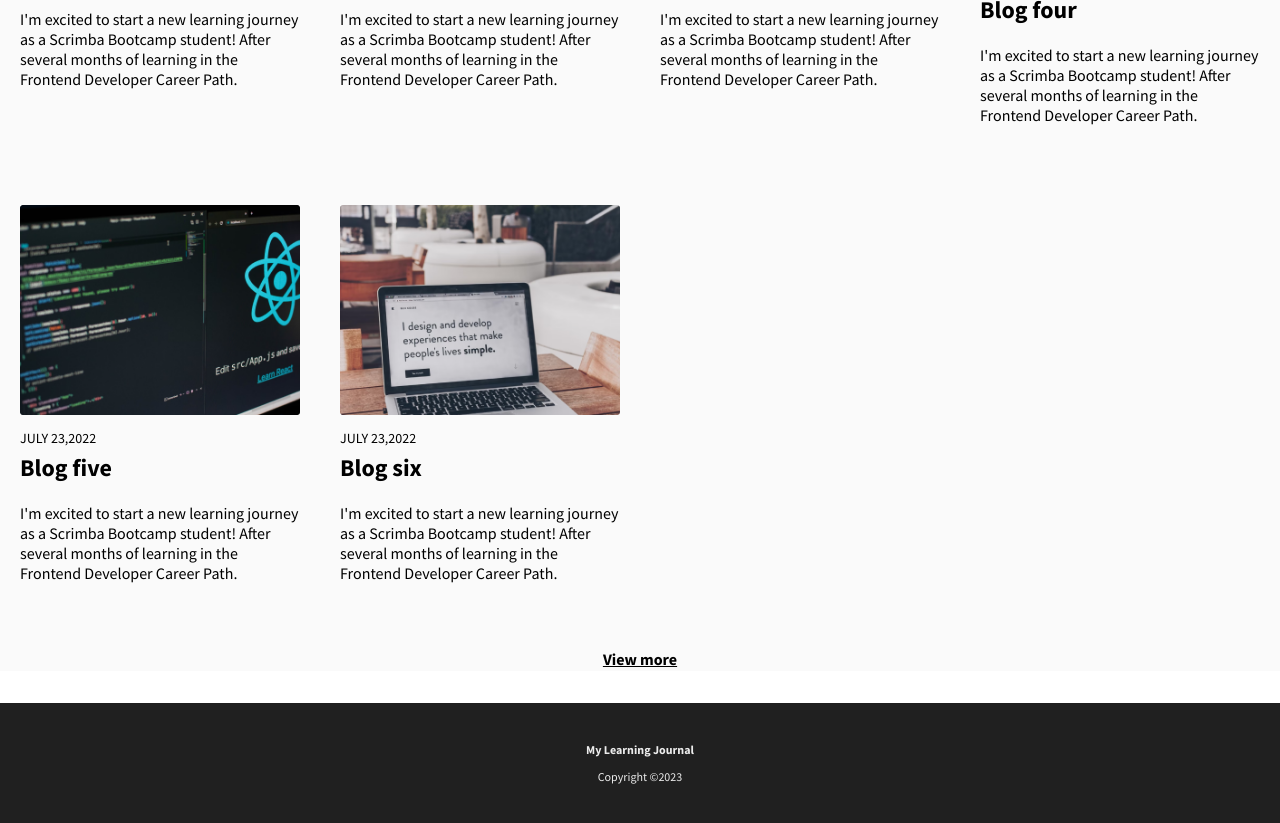
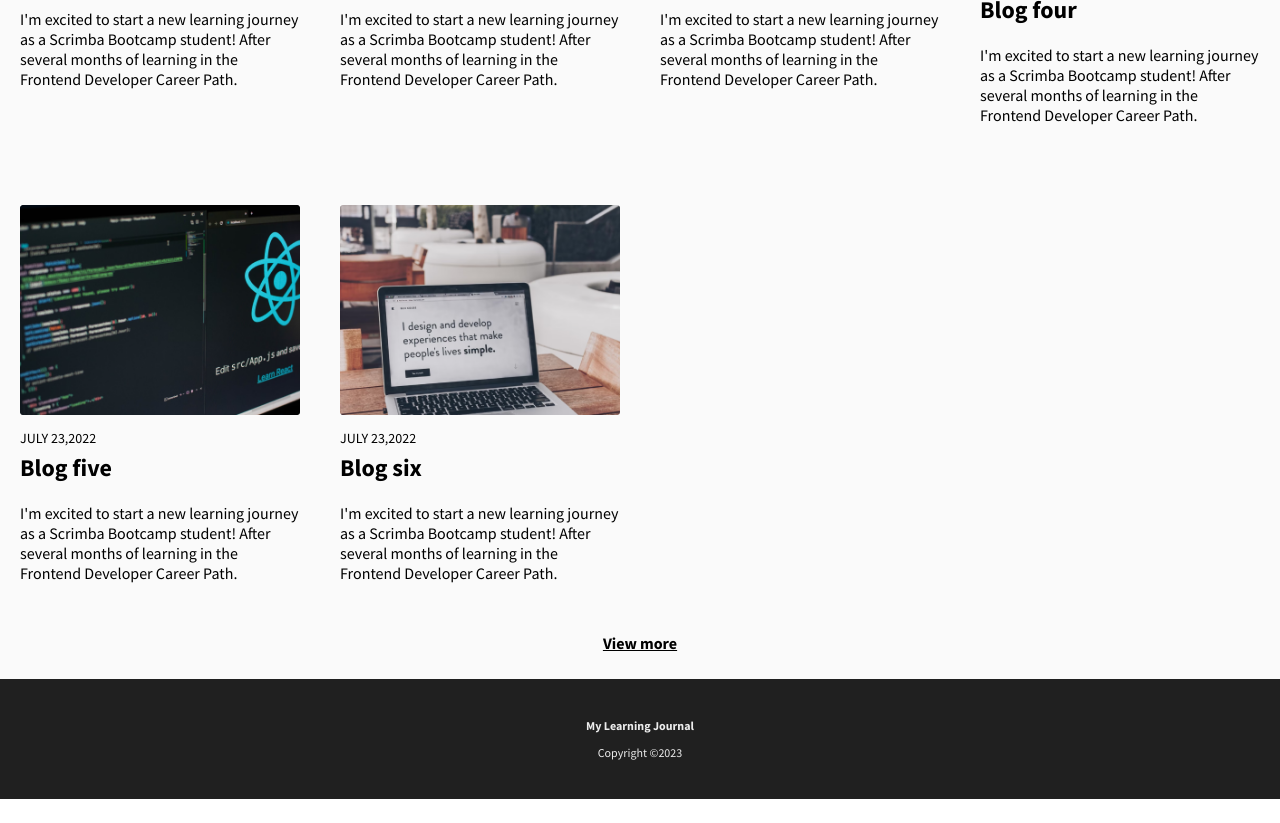
Before and after one commit to agnesnora/learning-journal, a plain HTML site: page index.html in a window 1280 px wide. Shown: the part 660-1483 px from the top of the page. After the commit the page ends 1459 px from the top, so only its background shows below. Drawn offline with Linux system fonts and the light colour scheme.

Commit message:
layout updates

```diff
--- a/style.css
+++ b/style.css
@@ -144,7 +144,7 @@ h2 {
 .view--more > a {
   display: block;
   text-align: center;
-  margin: 1em auto 2em;
+  padding-bottom: 1.5em;
   color: #000;
   font-weight: 700;
   font-size: 1rem;
@@ -176,6 +176,9 @@ MEDIA QUERIES ************/
 
   .article--featured--intro {
     padding-bottom: 2em;
+  }
+  .view--more > a {
+    background-color: #fafafa;
   }
 }
 
@@ -219,8 +222,8 @@ section > h4 {
   width: 100%;
 }
 
-main {
-  margin: 0 1.5em;
+.about--me--container {
+  padding: 1em 1.5em;
 }
 
 .about--me--hero > img {
```
Also changed, not shown: about.html (+1 -1 lines).
